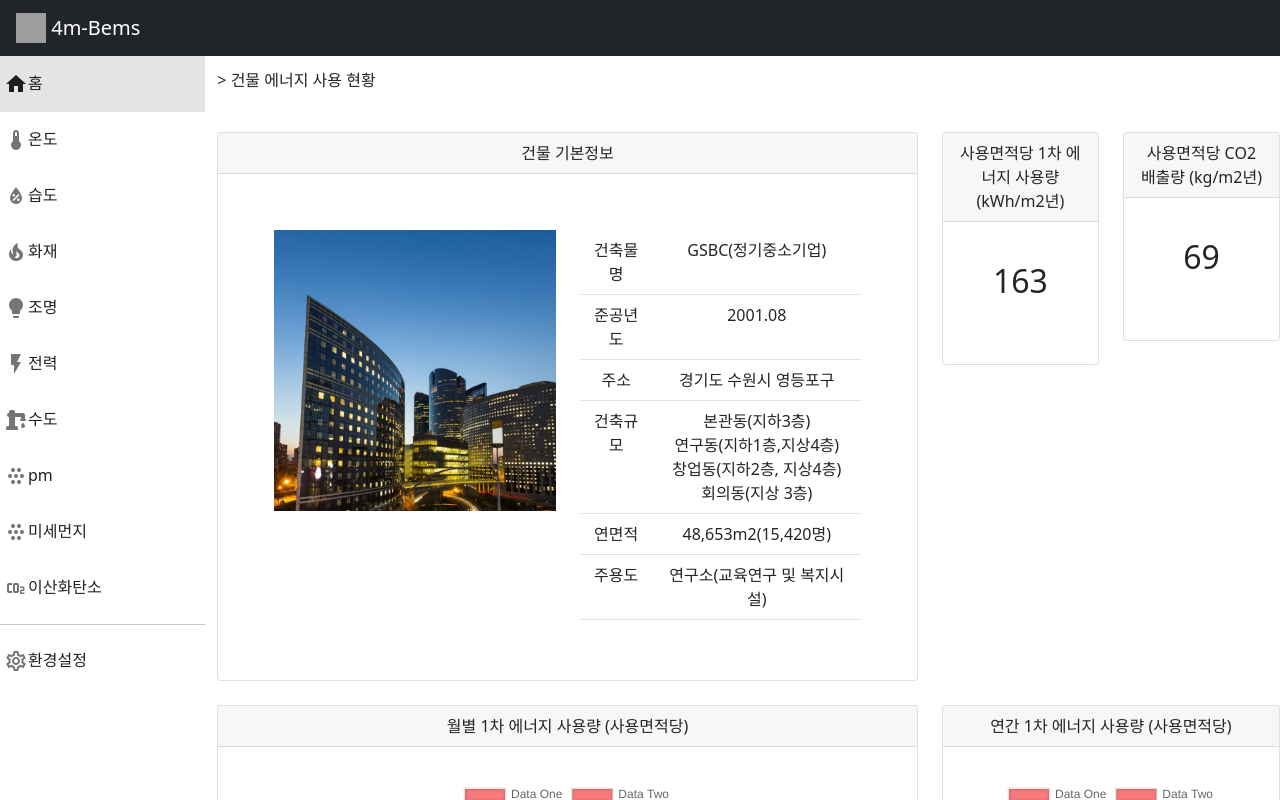
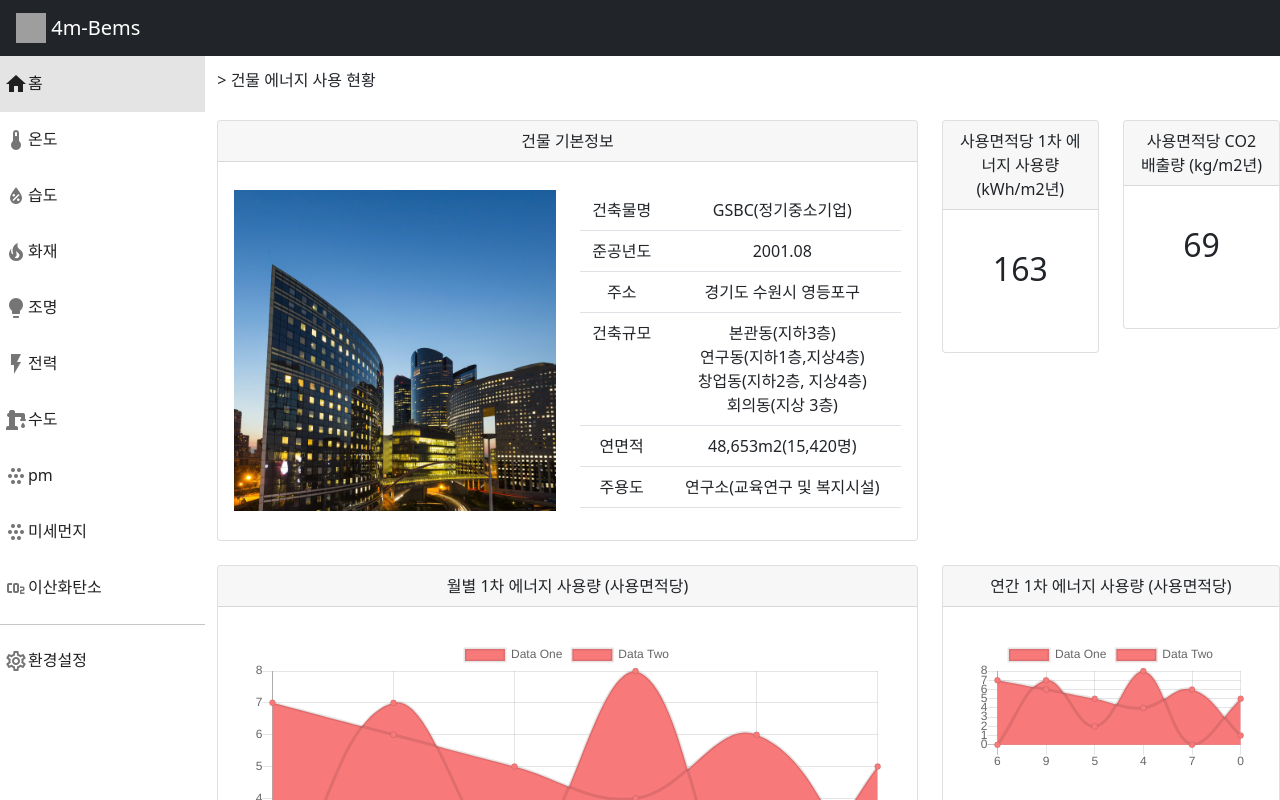
Before and after one commit to Dev-Guccin/bems_vue_back, a Vue app in the folder frontend/: page /Home in a window 1280 px wide. Shown: the top 800 px of the page. Built offline with nearby package versions, Linux system fonts and the light colour scheme; grey boxes are pictures that could not be loaded.

Commit message:
main크기 test

```diff
--- a/frontend/src/views/Home.vue
+++ b/frontend/src/views/Home.vue
@@ -1,21 +1,25 @@
 <template>
   <div class="home">
     <p> > 건물 에너지 사용 현황</p>
-    <b-container class="px-0 mx-auto" style="height:400px;">
+    <b-container
+      class="px-0 mx-auto"
+      style=""
+      fluid
+      >
       <b-row>
-        <b-col cols="">
+        <b-col cols="8">
           <b-card
-            height="400px"
             class="text-center"
             header="건물 기본정보"
             header-tag="header"
-            center
+            style="padding:0px;"
           >
-          <b-card-body>
-            <b-container>
+          <b-card-body style="padding:0px;">
+            <b-container style="padding:0px;">
               <b-row>
                 <b-col>
-                  <b-img fluid src="@/assets/building_test.jpg" alt="Vue_logo"></b-img>
+                  <b-img src="@/assets/building_test.jpg" alt="Vue_logo"
+                    fluid></b-img>
                 </b-col>
                 <b-col>
                  <b-table-simple>
```
